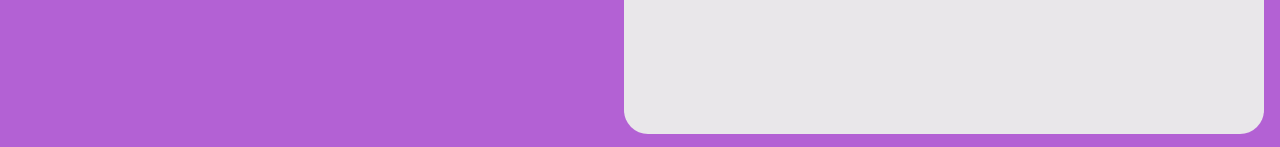
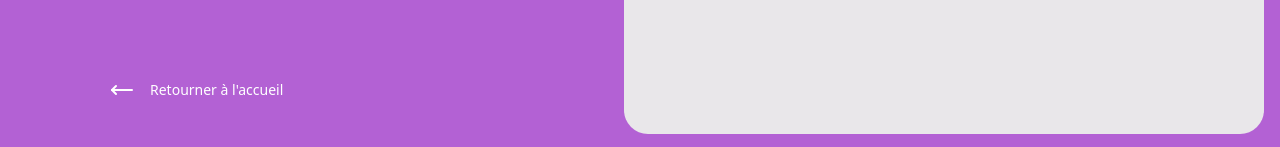
Before and after one commit to mh-lamine/cli-weconnect, a React (Vite) app: page /login in a window 1280 px wide. Shown: the part 650-797 px from the top of the page. Built offline with nearby package versions, Linux system fonts and the light colour scheme.

Commit message:
Add navigation buttons to AuthLayout and LandingPage

```diff
--- a/src/layouts/AuthLayout.jsx
+++ b/src/layouts/AuthLayout.jsx
@@ -1,11 +1,22 @@
-import { Outlet } from "react-router-dom";
+import { Outlet, useNavigate } from "react-router-dom";
 import RandomQuotes from "@/components/RandomQuotes";
+import { Button } from "@/components/ui/button";
+import { MoveLeft } from "lucide-react";
 
 const AuthLayout = () => {
+  const navigate = useNavigate();
   return (
     <main className="w-screen min-h-screen flex flex-col lg:flex-row bg-primary-500 text-dark">
-      <div className="h-[25vh] p-4 lg:w-1/2 max-w-[500px] mx-auto lg:h-screen grid place-items-center">
+      <div className="relative h-[25vh] p-4 lg:w-1/2 max-w-[500px] mx-auto lg:h-screen grid place-items-center">
         <RandomQuotes />
+        <Button
+          variant="ghost"
+          onClick={() => navigate("/")}
+          className="absolute bottom-10 left-10 lg:flex items-center gap-4 text-white hidden"
+        >
+          <MoveLeft />
+          Retourner à l'accueil
+        </Button>
       </div>
       <div className="bg-light flex-1 lg:flex-none lg:w-1/2 grid place-items-center rounded-t-3xl lg:rounded-3xl lg:m-4">
         <div className="w-full lg:shadow-none grid place-items-center">
--- a/src/pages/LandingPage.jsx
+++ b/src/pages/LandingPage.jsx
@@ -1,12 +1,13 @@
 import { Button } from "@/components/ui/button";
 import { Tabs, TabsContent, TabsList, TabsTrigger } from "@/components/ui/tabs";
-import { Crown, Rocket } from "lucide-react";
-import { Link } from "react-router-dom";
+import { Crown, MoveLeft } from "lucide-react";
+import { Link, useNavigate } from "react-router-dom";
 
 export default function LandingPage() {
+  const navigate = useNavigate();
   return (
     <div className="w-screen min-h-screen flex flex-col bg-light text-dark">
-      <header className="p-8 h-screen text-center md:text-left flex flex-col md:flex-row items-center w-full gap-4 max-w-screen-2xl mx-auto">
+      <header className="relative p-8 h-screen text-center md:text-left flex flex-col md:flex-row items-center w-full gap-4 max-w-screen-2xl mx-auto">
         <div className="space-y-4 md:space-y-12">
           <h1 className="text-4xl md:text-6xl font-bold">
             Optimisez la gestion de votre emploi du temps
@@ -38,6 +39,14 @@ export default function LandingPage() {
           </div>
         </div>
         <img src="/phones_landing.png" className="md:w-1/2" />
+        <Button
+          variant="ghost"
+          onClick={() => navigate("/")}
+          className="absolute bottom-10 left-10 flex items-center gap-4 text-primary"
+        >
+          <MoveLeft />
+          Retourner à l'accueil
+        </Button>
       </header>
       <main id="discover">
         <Tabs
--- a/src/pages/LoginPage.jsx
+++ b/src/pages/LoginPage.jsx
@@ -3,7 +3,7 @@ import { Input } from "@/components/ui/input";
 import { useEffect, useState } from "react";
 import { Link, useNavigate, useLocation } from "react-router-dom";
 import { handleLogin } from "@/actions/authActions";
-import { EyeOff, Loader2 } from "lucide-react";
+import { EyeOff, Loader2, MoveLeft } from "lucide-react";
 import useAuth from "@/hooks/useAuth";
 import { Checkbox } from "@/components/ui/checkbox";
 import { toast } from "sonner";
@@ -51,7 +51,7 @@ export default function LoginPage() {
   }, [persist]);
 
   return (
-    <div className="text-center flex flex-col gap-4 w-4/5 max-w-[500px]">
+    <div className="relative text-center flex flex-col gap-4 w-4/5 max-w-[500px]">
       <h1 className="text-3xl font-semibold">Se connecter</h1>
       <form className="space-y-2 py-2">
         <Input
@@ -92,6 +92,14 @@ export default function LoginPage() {
       <Button asChild variant="outline">
         <Link to={"/register"}>Créer un compte</Link>
       </Button>
+      <Button
+        variant="ghost"
+        onClick={() => navigate("/")}
+        className="absolute -bottom-16 left-0 flex items-center gap-4 text-primary lg:hidden"
+      >
+        <MoveLeft />
+        Retourner à l'accueil
+      </Button>
     </div>
   );
 }
```
